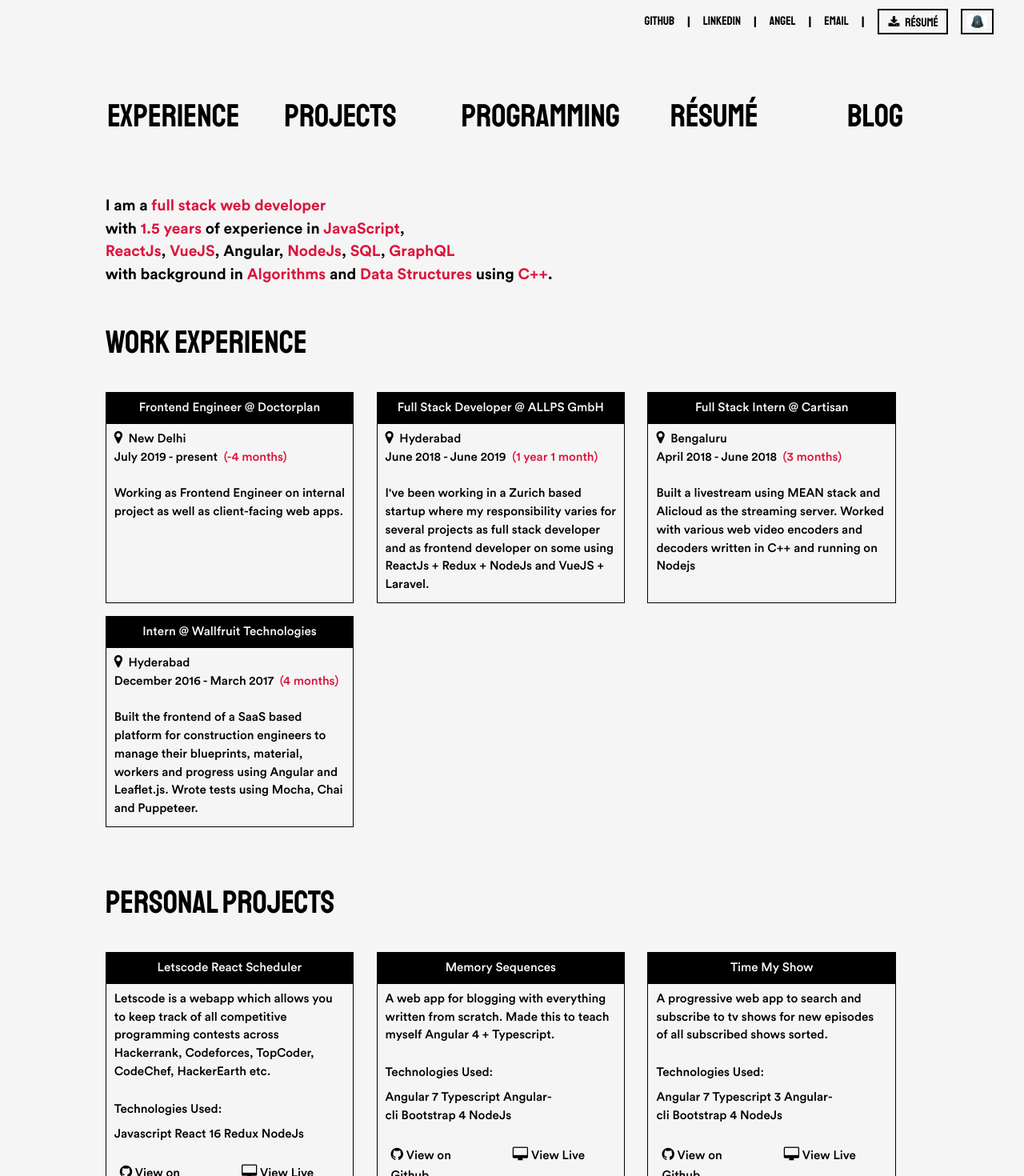
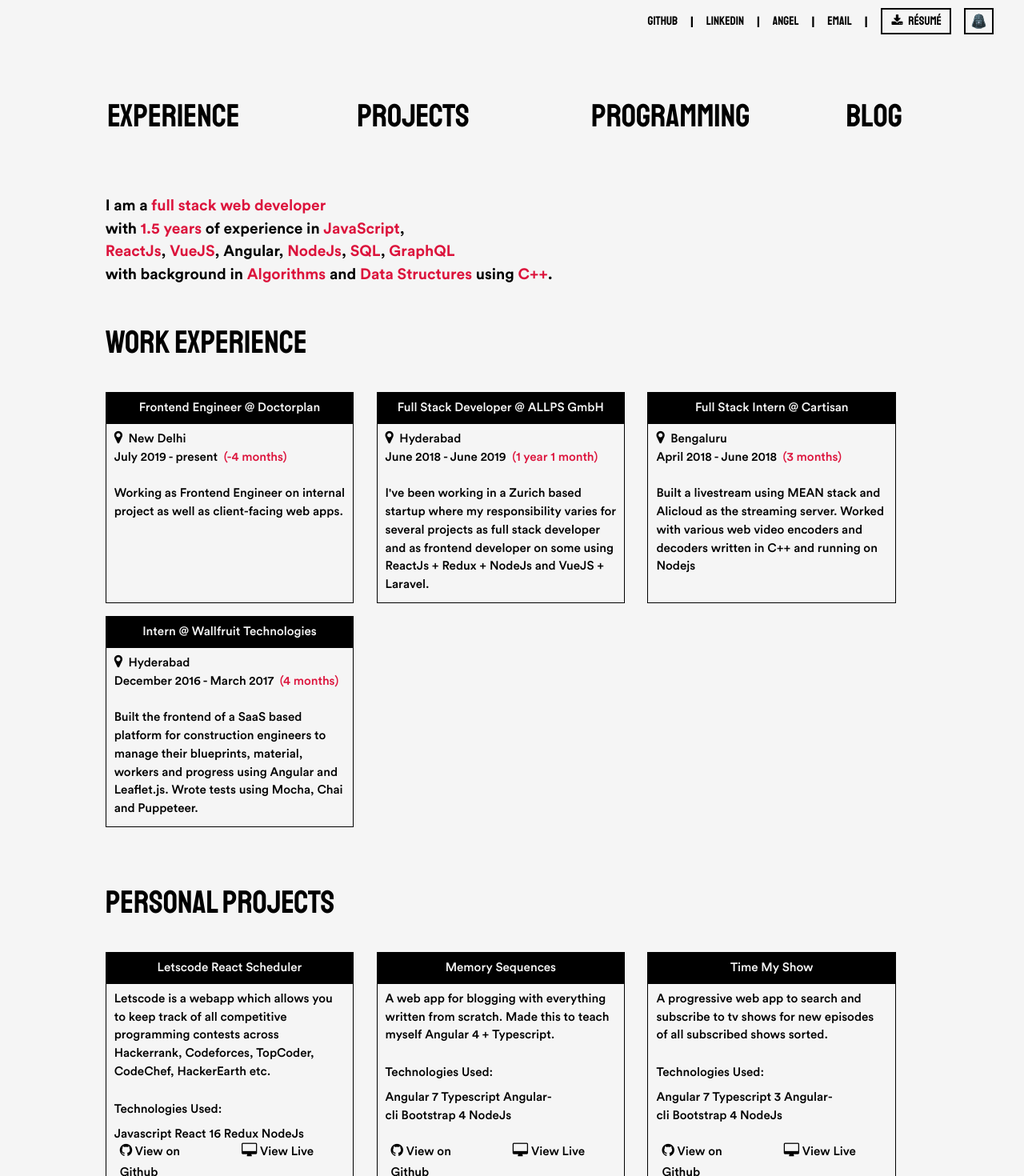
Before and after one commit to strcoder4007/theTownCenter, an Angular app: page / in a window 1280 px wide. Shown: the top 1470 px of the page at 80% size. Built offline with nearby package versions, Linux system fonts and the light colour scheme.

Commit message:
Removed resume from header

```diff
--- a/src/app/app.component.html
+++ b/src/app/app.component.html
@@ -17,19 +17,19 @@
       <a class="smallFont staat float-right ml-3" href="mailto:mynameshubham@gmail.com" [ngClass]="[theme + '-theme']">Email</a>
       <span class="mediumFont staat float-right ml-3" style="margin-top: -2px" [ngClass]="[theme + '-theme']">|</span>
       <a class="smallFont staat float-right ml-3 theme-button" href="assets/resume.pdf" target="_blank"
-         [ngStyle]="{'border' : '2px solid ' + (theme === 'light' ? '#000000' : 'whitesmoke')}"
+         [ngStyle]="{'margin-top': '-6px','border' : '2px solid ' + (theme === 'light' ? '#000000' : 'whitesmoke')}"
          [ngClass]="[theme + '-theme']">
-        <div style="height: 5px; width: 100%"></div>
+        <div style="height: 4px; width: 100%"></div>
         <span style="padding-left: 7.5px; padding-right: 10px;">
             &nbsp;&nbsp;<i class="fa fa-download p-0" style="font-size: 15px;"></i>&nbsp;&nbsp;
             r&#233;sum&#233;
           </span>
       </a>
       <button class="smallFont staat float-right ml-3 theme-button"
-              [ngStyle]="{'border' : '2px solid ' + (theme === 'light' ? '#000000' : 'whitesmoke')}"
+              [ngStyle]="{ 'margin-top': '-6px','border' : '2px solid ' + (theme === 'light' ? '#000000' : 'whitesmoke')}"
               [ngClass]="[theme + '-theme']" (click)="toggleTheme()">
-        <img src="../assets/yoda.png" width="25px" *ngIf="theme === 'dark'">
-        <img src="../assets/darthVader.png" width="25px" *ngIf="theme === 'light'">
+        <img src="../assets/yoda.png" style="margin-top: 2px" width="27.5px" *ngIf="theme === 'dark'">
+        <img src="../assets/darthVader.svg" style="margin-top: 1px" width="21px" *ngIf="theme === 'light'">
       </button>
     </div>
   </div>
@@ -37,17 +37,23 @@
   <div class="container-fluid pt-4 py-md-5">
     <div class="row elementToFadeIn my-3 mt-sm-4">
       <a href="#experience" class="col offset-md-1 staat largeFont d-block d-sm-none" [ngClass]="[theme + '-theme']">exp.</a>
-      <a href="#experience" class="col offset-md-1 staat largeFont d-none d-sm-block" [ngClass]="[theme + '-theme']">experience</a>
+      <a href="#experience" class="col offset-md-1 staat largeFont d-none d-sm-block" [ngClass]="[theme + '-theme']">
+        <span style="float: left;">experience</span>
+      </a>
 
-      <a href="#projects" class="col justify-content-around staat largeFont d-block d-sm-none" [ngClass]="[theme + '-theme']">proj.</a>
-      <a href="#projects" class="col justify-content-around staat largeFont d-none d-sm-block" [ngClass]="[theme + '-theme']">projects</a>
+      <a href="#projects" class="col staat largeFont d-block d-sm-none" [ngClass]="[theme + '-theme']">proj.</a>
+      <a href="#projects" class="col staat largeFont d-none d-sm-block" [ngClass]="[theme + '-theme']">
+        <span style="padding-left: 2vw">projects</span>
+      </a>
 
-      <a href="#programming"class="col justify-content-around staat largeFont d-block d-sm-none" [ngClass]="[theme + '-theme']">prog.</a>
-      <a href="#programming"class="col justify-content-around staat largeFont d-none d-sm-block" [ngClass]="[theme + '-theme']">programming</a>
+      <a href="#programming"class="col staat largeFont d-block d-sm-none" [ngClass]="[theme + '-theme']">prog.</a>
+      <a href="#programming"class="col staat largeFont d-none d-sm-block" [ngClass]="[theme + '-theme']">
+        <span style="padding-left: 2.5vw">programming</span>
+      </a>
 
-      <a href="assets/resume.pdf" target="_blank" class="col justify-content-around staat largeFont pl-2 pl-sm-3 pl-md-5" [ngClass]="[theme + '-theme']">r&#233;sum&#233;</a>
-
-      <a href="/memseq" target="_blank" class="col justify-content-start staat largeFont" [ngClass]="[theme + '-theme']">blog</a>
+      <a href="/memseq" target="_blank" class="col staat largeFont" [ngClass]="[theme + '-theme']">
+        <span style="padding-left: 5vw">blog</span>
+      </a>
     </div>
   </div>
 
--- a/src/app/home/home.component.css
+++ b/src/app/home/home.component.css
@@ -31,10 +31,20 @@
     font-size: 18px;
     background: transparent;
     border-radius: 0px;
+    padding-top: 2px;
 }
 
 .disableEffect:hover {
     color:gray !important;
+}
+
+.card-body {
+  position: relative;
+}
+.card-body .links {
+  position: absolute;
+  bottom: 0;
+  left: 0;
 }
 
 
--- a/src/app/home/home.component.html
+++ b/src/app/home/home.component.html
@@ -55,7 +55,9 @@
               <span *ngFor="let tech of project.tech">{{tech}}&nbsp;</span>
             </p>
 
-            <div class="row gutter-0 w-100 d-flex justify-content-around" [ngClass]="[theme + '-theme']">
+            <br>
+
+            <div class="row gutter-0 w-100 d-flex justify-content-around links" [ngClass]="[theme + '-theme']">
               <div class="col">
                 <a href="{{project.git}}" class="projectLink roboto smallFont"
                    [ngClass]="[theme + '-theme']" target="_blank">
```
Also changed, not shown: src/assets/darthVader.svg (added).
